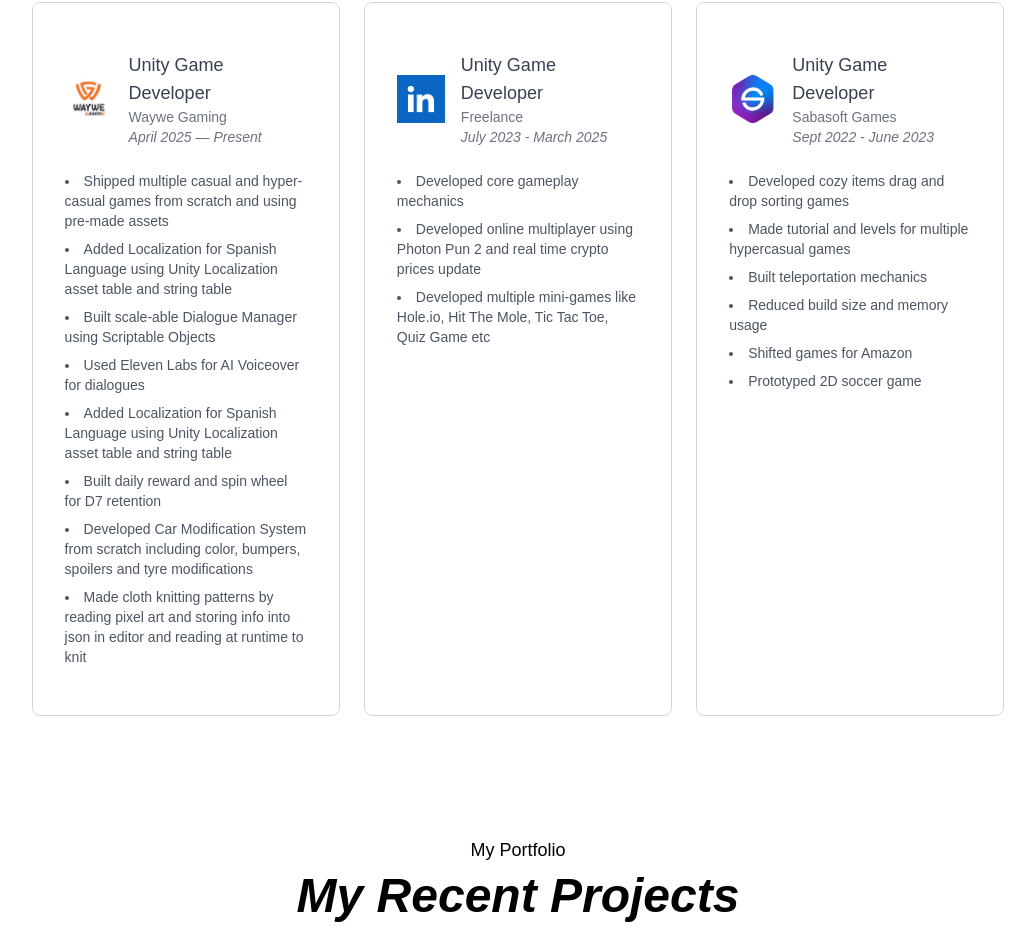
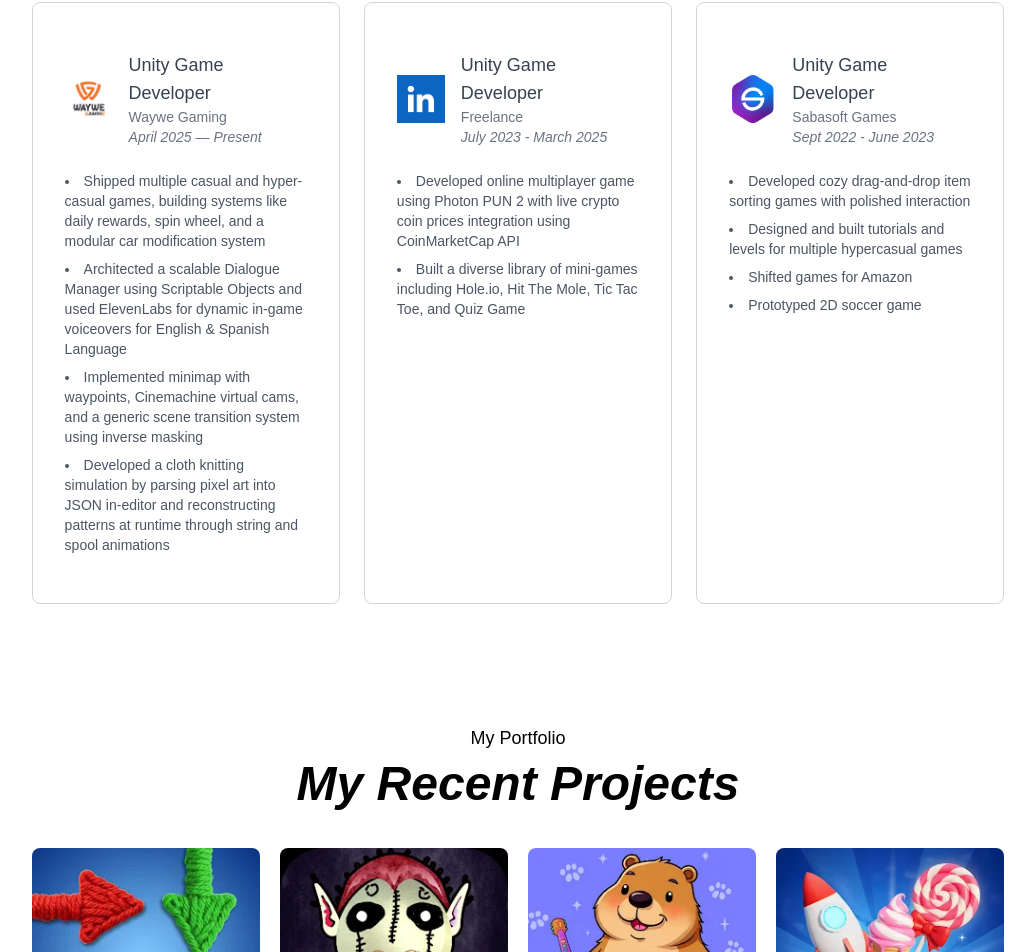
Before and after one commit to shah-unity-dev/portfolio, a React (Vite) app: page / in a window 1280 px wide. Shown: the part 1756-2708 px from the top of the page, without its empty margins (122-1157 px from the left). Built offline with nearby package versions, Linux system fonts and the light colour scheme; a web font is replaced by a local one.

Commit message:
bullet points updated

```diff
--- a/src/components/Experience.jsx
+++ b/src/components/Experience.jsx
@@ -7,14 +7,10 @@ export default function Experience() {
             logo: './assets/waywe-gaming.jpg',
             duration: 'April 2025 — Present',
             achievements: [
-                'Shipped multiple casual and hyper-casual games from scratch and using pre-made assets',
-                'Added Localization for Spanish Language using Unity Localization asset table and string table',
-                'Built scale-able Dialogue Manager using Scriptable Objects',
-                'Used Eleven Labs for AI Voiceover for dialogues',
-                'Added Localization for Spanish Language using Unity Localization asset table and string table',
-                'Built daily reward and spin wheel for D7 retention',
-                'Developed Car Modification System from scratch including color, bumpers, spoilers and tyre modifications',
-                'Made cloth knitting patterns by reading pixel art and storing info into json in editor and reading at runtime to knit'
+                'Shipped multiple casual and hyper-casual games, building systems like daily rewards, spin wheel, and a modular car modification system',
+                'Architected a scalable Dialogue Manager using Scriptable Objects and used ElevenLabs for dynamic in-game voiceovers for English & Spanish Language',
+                'Implemented minimap with waypoints, Cinemachine virtual cams, and a generic scene transition system using inverse masking',
+                'Developed a cloth knitting simulation by parsing pixel art into JSON in-editor and reconstructing patterns at runtime through string and spool animations',
             ]
         },
 
@@ -24,9 +20,8 @@ export default function Experience() {
             logo: './assets/linkedin-logo.jpg',
             duration: 'July 2023 - March 2025',
             achievements: [
-                'Developed core gameplay mechanics',
-                'Developed online multiplayer using Photon Pun 2 and real time crypto prices update',
-                'Developed multiple mini-games like Hole.io, Hit The Mole, Tic Tac Toe, Quiz Game etc'
+                'Developed online multiplayer game using Photon PUN 2 with live crypto coin prices integration using CoinMarketCap API',
+                'Built a diverse library of mini-games including Hole.io, Hit The Mole, Tic Tac Toe, and Quiz Game',
             ]
         },
         {
@@ -35,10 +30,8 @@ export default function Experience() {
             logo: './assets/sabasoft-logo.png',
             duration: 'Sept 2022 - June 2023',
             achievements: [
-                'Developed cozy items drag and drop sorting games',
-                'Made tutorial and levels for multiple hypercasual games',
-                'Built teleportation mechanics',
-                'Reduced build size and memory usage',
+                'Developed cozy drag-and-drop item sorting games with polished interaction',
+                'Designed and built tutorials and levels for multiple hypercasual games',
                 'Shifted games for Amazon',
                 'Prototyped 2D soccer game'
             ]
```
